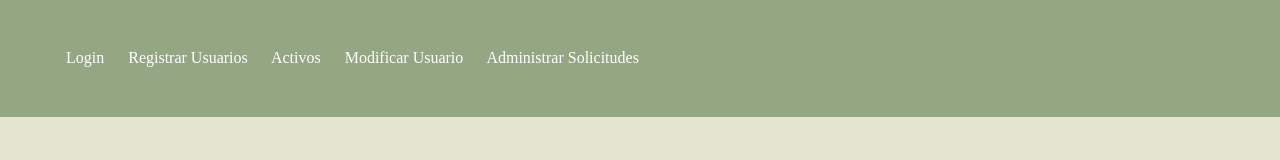
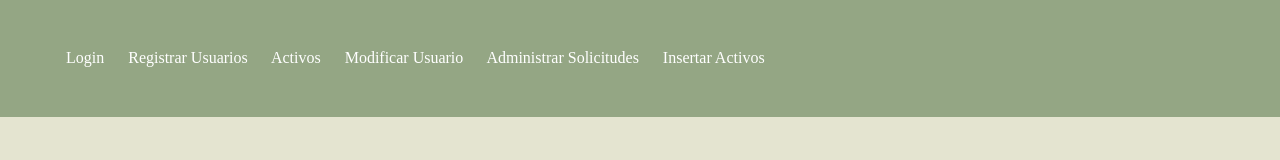
Before and after one commit to BrandonSGC/gestor-activos, a React (Vite) app: page / in a window 1280 px wide. Shown: the top 160 px of the page. Built offline with nearby package versions, Linux system fonts and the light colour scheme.

Commit message:
Agregando al navbar InsertItems

```diff
--- a/src/App.jsx
+++ b/src/App.jsx
@@ -6,6 +6,7 @@ import ModifyUserPage from "./pages/ModifyUser.jsx"
 import { AssetsPreview } from "./pages/AssetsPreview.jsx"
 import { AssetDetail } from "./pages/AssetDetail.jsx"
 import { AdminRequests } from "./pages/AdminRequests.jsx"
+import InsertItemsPage from "./pages/InsertItems.jsx"
 export const App = () => {
 
   return (
@@ -14,6 +15,7 @@ export const App = () => {
         <NavBar />
         <Routes>
           <Route path="/login" element={<LoginPage />} />
+          <Route path="/admin/insert-items" element={<InsertItemsPage />} />
           <Route path="/register" element={<RegisterPage />} />
           <Route path="/modify-user" element={<ModifyUserPage />} />
           <Route path="/assets" element={<AssetsPreview />} />
--- a/src/components/NavBar/NavBar.jsx
+++ b/src/components/NavBar/NavBar.jsx
@@ -21,6 +21,10 @@ const links = [
     {
         name: 'Administrar Solicitudes',
         href: '/admin/requests'
+    },
+    {
+        name: 'Insertar Activos',
+        href: '/admin/insert-items'
     }
 ];
 
```
